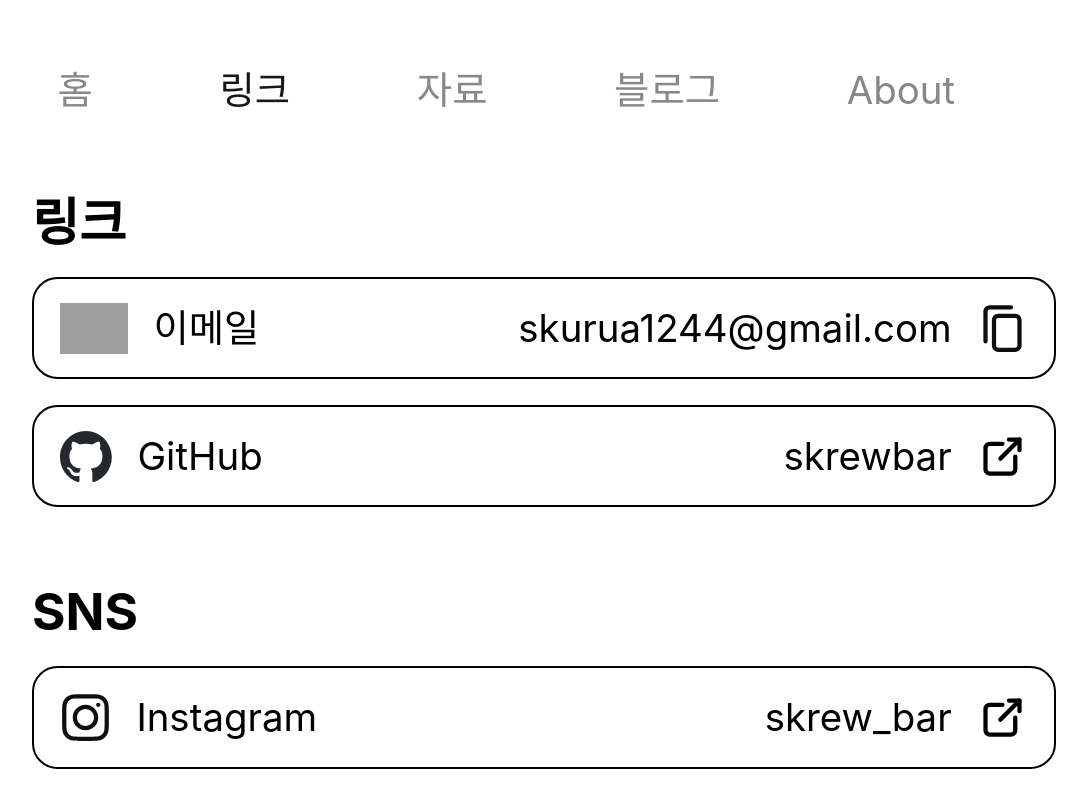
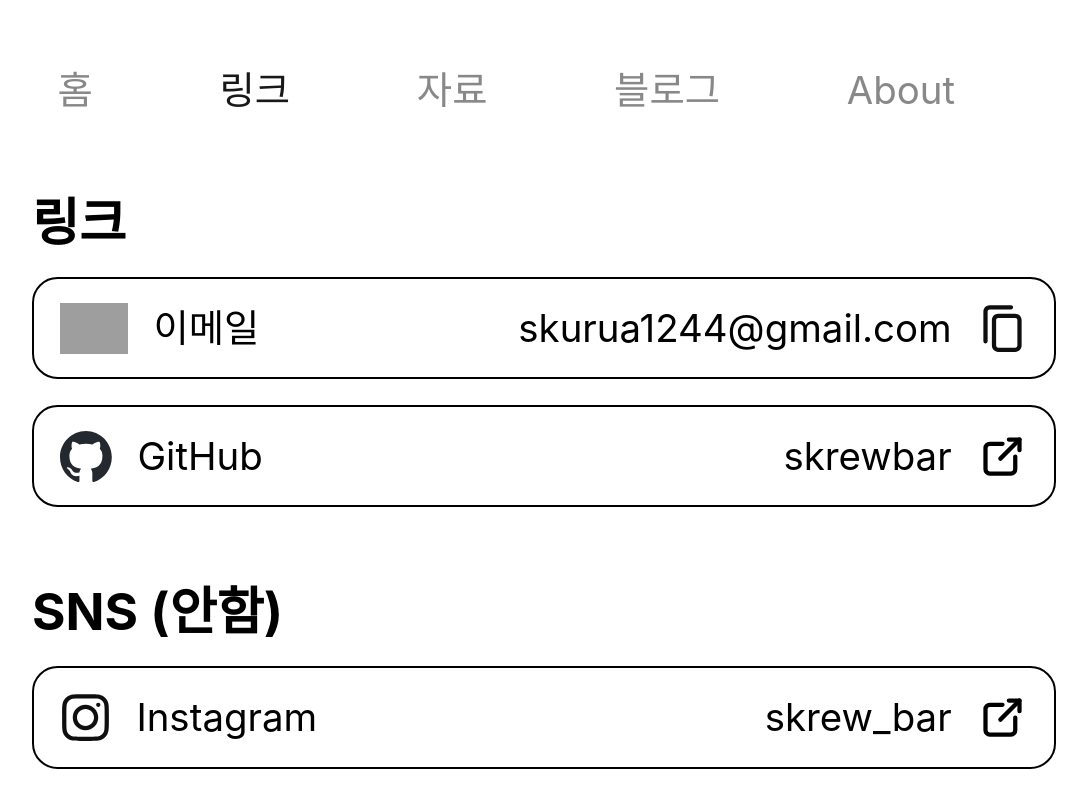
Before and after one commit to skrewbar/skrewbar.com, a Vue app: page /links in a window 1280 px wide. Shown: the top 808 px of the page, without its empty margins (96-1183 px from the left). Built offline with nearby package versions, Linux system fonts and the light colour scheme; grey boxes are pictures that could not be loaded; the HTML template or start-up script is replaced by a standard one; a web font is replaced by a local one.

Commit message:
💬 SNS (안함)

```diff
--- a/src/views/LinksView.vue
+++ b/src/views/LinksView.vue
@@ -29,7 +29,7 @@
       </div>
     </section>
     <section>
-      <h1 class="section-title">SNS</h1>
+      <h1 class="section-title">SNS (안함)</h1>
       <div class="link-container">
         <a class="link instagram" href="https://www.instagram.com/skrew_bar/">
           <img src="../assets/images/instagram.svg" />
```
